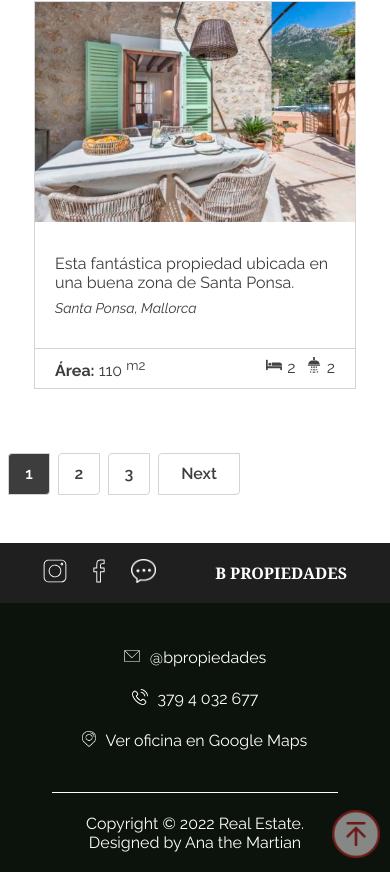
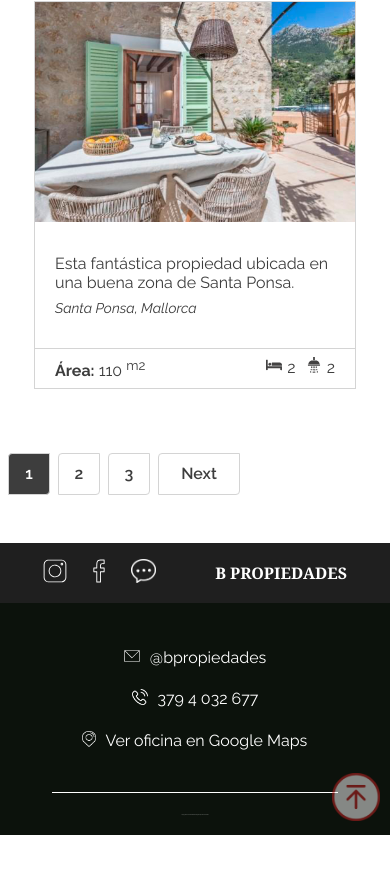
Before and after one commit to ANA-BARRIENTOS/TERCERA-ENTREGA-DEL-PROYECTO-FINAL, a website: page html/propiedades2.html in a window 390 px wide. Shown: the part 2602-3474 px from the top of the page. After the commit the page ends 3437 px from the top, so only its background shows below. Drawn offline with Linux system fonts and the light colour scheme.

Commit message:
solución a: en pc ok en github mal

```diff
--- a/html/propiedades2.html
+++ b/html/propiedades2.html
@@ -323,5 +323,6 @@
     <!-- ++++++ -->
     <!-- End FOOTER -->
     <!-- ++++++ -->
+    <p hidden>ok</p>
 </body>
 </html>
--- a/scss/_propiedades.scss
+++ b/scss/_propiedades.scss
@@ -300,4 +300,7 @@ main.mainContainer_propiedades--HTML {
             }
         }
     }
+    p {
+        font-size: 1px;
+    }
 }
```
Also changed, not shown: css/style.css.
